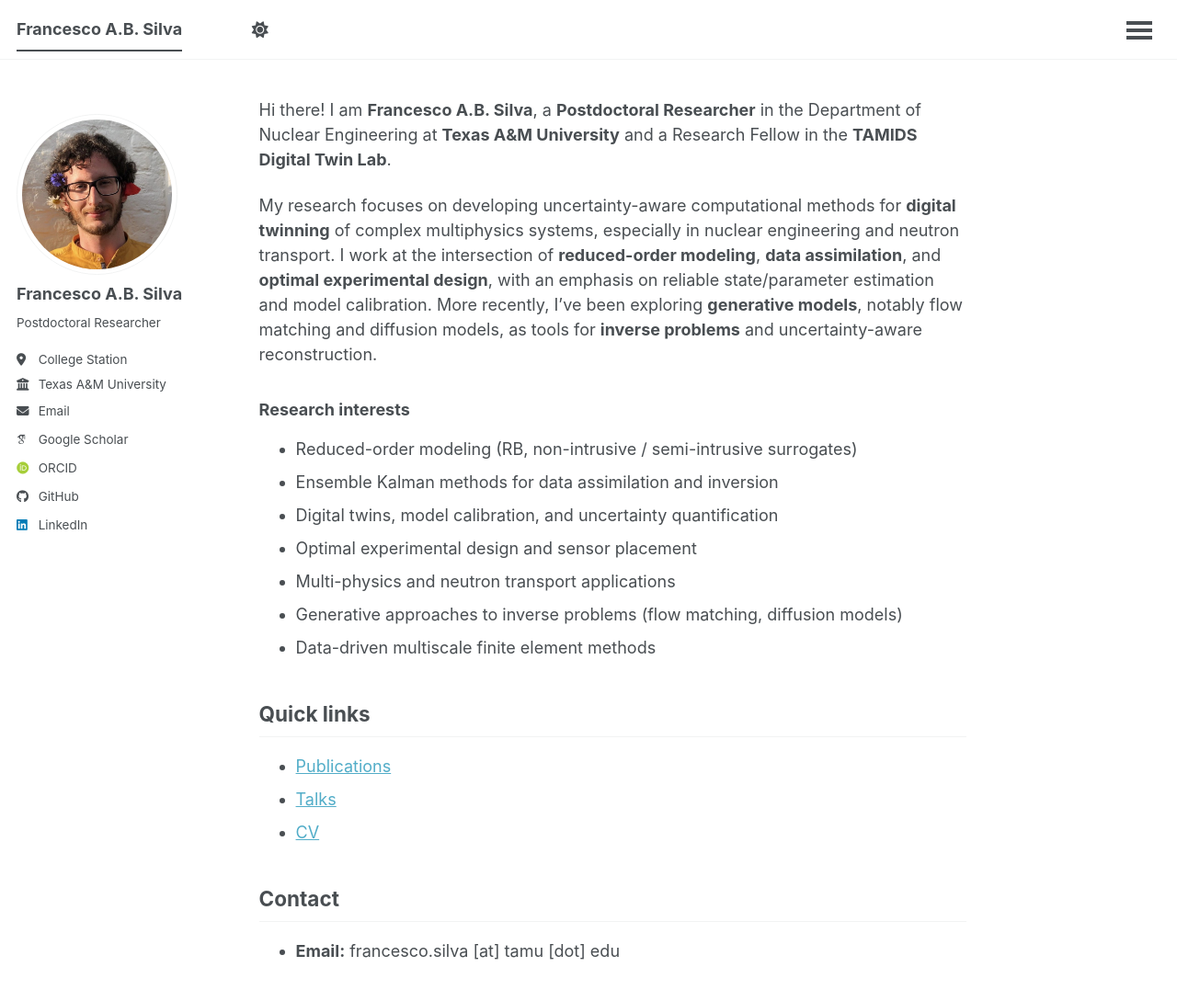
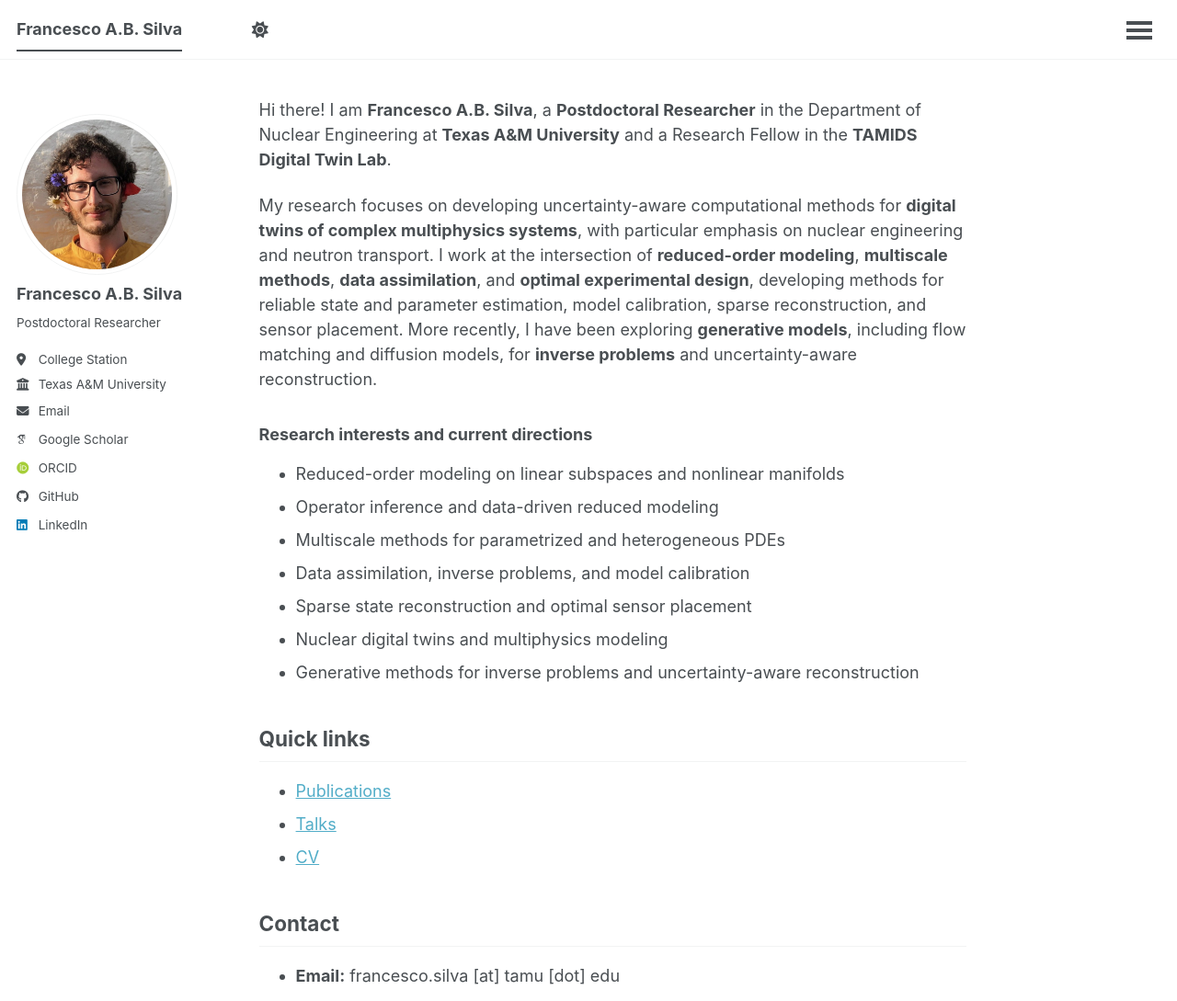
Before and after one commit to FrancescoSilva/francescosilva.github.io, a Jekyll site: the page built from _pages/about.md, in a window 1280 px wide and 1382 px high, cut to the strip 0-1089 px from the top of the window. Shown: the whole strip at 92% size. Built offline with Jekyll 4.4.1, drawn with Linux system fonts in a browser that asks for light colours; some web fonts are replaced.

Commit message:
Revise about page content for research focus
Updated research focus and interests for clarity and detail.

```diff
--- a/_pages/about.md
+++ b/_pages/about.md
@@ -11,16 +11,16 @@ redirect_from:
 
 Hi there! I am **Francesco A.B. Silva**, a **Postdoctoral Researcher** in the Department of Nuclear Engineering at **Texas A&M University** and a Research Fellow in the **TAMIDS Digital Twin Lab**.
 
-My research focuses on developing uncertainty-aware computational methods for **digital twinning** of complex multiphysics systems, especially in nuclear engineering and neutron transport. I work at the intersection of **reduced-order modeling**, **data assimilation**, and **optimal experimental design**, with an emphasis on reliable state/parameter estimation and model calibration. More recently, I’ve been exploring **generative models**, notably flow matching and diffusion models, as tools for **inverse problems** and uncertainty-aware reconstruction.
+My research focuses on developing uncertainty-aware computational methods for **digital twins of complex multiphysics systems**, with particular emphasis on nuclear engineering and neutron transport. I work at the intersection of **reduced-order modeling**, **multiscale methods**, **data assimilation**, and **optimal experimental design**, developing methods for reliable state and parameter estimation, model calibration, sparse reconstruction, and sensor placement. More recently, I have been exploring **generative models**, including flow matching and diffusion models, for **inverse problems** and uncertainty-aware reconstruction.
 
-### Research interests
-- Reduced-order modeling (RB, non-intrusive / semi-intrusive surrogates)
-- Ensemble Kalman methods for data assimilation and inversion
-- Digital twins, model calibration, and uncertainty quantification
-- Optimal experimental design and sensor placement
-- Multi-physics and neutron transport applications
-- Generative approaches to inverse problems (flow matching, diffusion models)
-- Data-driven multiscale finite element methods
+### Research interests and current directions
+- Reduced-order modeling on linear subspaces and nonlinear manifolds
+- Operator inference and data-driven reduced modeling
+- Multiscale methods for parametrized and heterogeneous PDEs
+- Data assimilation, inverse problems, and model calibration
+- Sparse state reconstruction and optimal sensor placement
+- Nuclear digital twins and multiphysics modeling
+- Generative methods for inverse problems and uncertainty-aware reconstruction
 
 ## Quick links
 - [Publications]({{ base_path }}/publications/)
```
